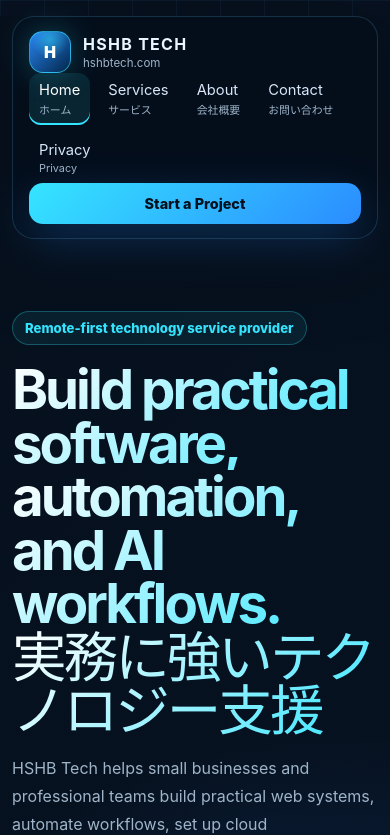
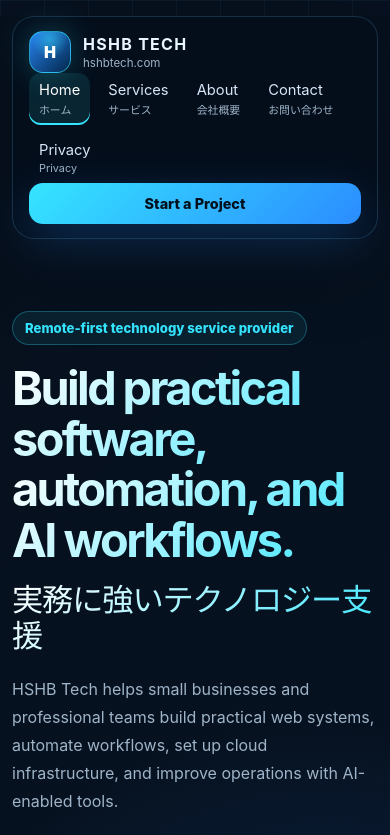
Before and after one commit to linhui45111/xxoo69-card-store, a React (Vite) app: page / in a window 390 px wide. Shown: the top 835 px of the page. Built offline with nearby package versions, Linux system fonts and the light colour scheme.

Commit message:
Fix homepage hero title layout
Added styles for homepage hero title and responsive adjustments.

```diff
--- a/src/style.css
+++ b/src/style.css
@@ -153,3 +153,51 @@ button, input, textarea { font: inherit; }
   .process-list article { grid-template-columns: 1fr; }
   .copyright { flex-direction: column; }
 }
+/* Homepage hero title layout fix */
+.hero h1.hero-title {
+  max-width: 820px;
+  font-size: clamp(3.2rem, 5.2vw, 5.7rem);
+  line-height: 1.05;
+  letter-spacing: -0.055em;
+  margin: 18px 0 20px;
+}
+
+.hero-title-line {
+  display: block;
+  color: #ffffff;
+  background: none;
+  -webkit-background-clip: initial;
+}
+
+.hero h1.hero-title .hero-title-ja {
+  display: block;
+  margin-top: 18px;
+  font-size: clamp(2rem, 3.4vw, 3.8rem);
+  line-height: 1.12;
+  letter-spacing: -0.035em;
+  background: linear-gradient(135deg, #ffffff, var(--cyan));
+  -webkit-background-clip: text;
+  color: transparent;
+}
+
+@media (max-width: 980px) {
+  .hero h1.hero-title {
+    font-size: clamp(2.8rem, 8vw, 4.8rem);
+  }
+
+  .hero h1.hero-title .hero-title-ja {
+    font-size: clamp(1.8rem, 6vw, 3.2rem);
+  }
+}
+
+@media (max-width: 620px) {
+  .hero h1.hero-title {
+    font-size: clamp(2.45rem, 12vw, 3.6rem);
+    line-height: 1.08;
+  }
+
+  .hero h1.hero-title .hero-title-ja {
+    font-size: clamp(1.6rem, 8vw, 2.6rem);
+    line-height: 1.15;
+  }
+}
```
